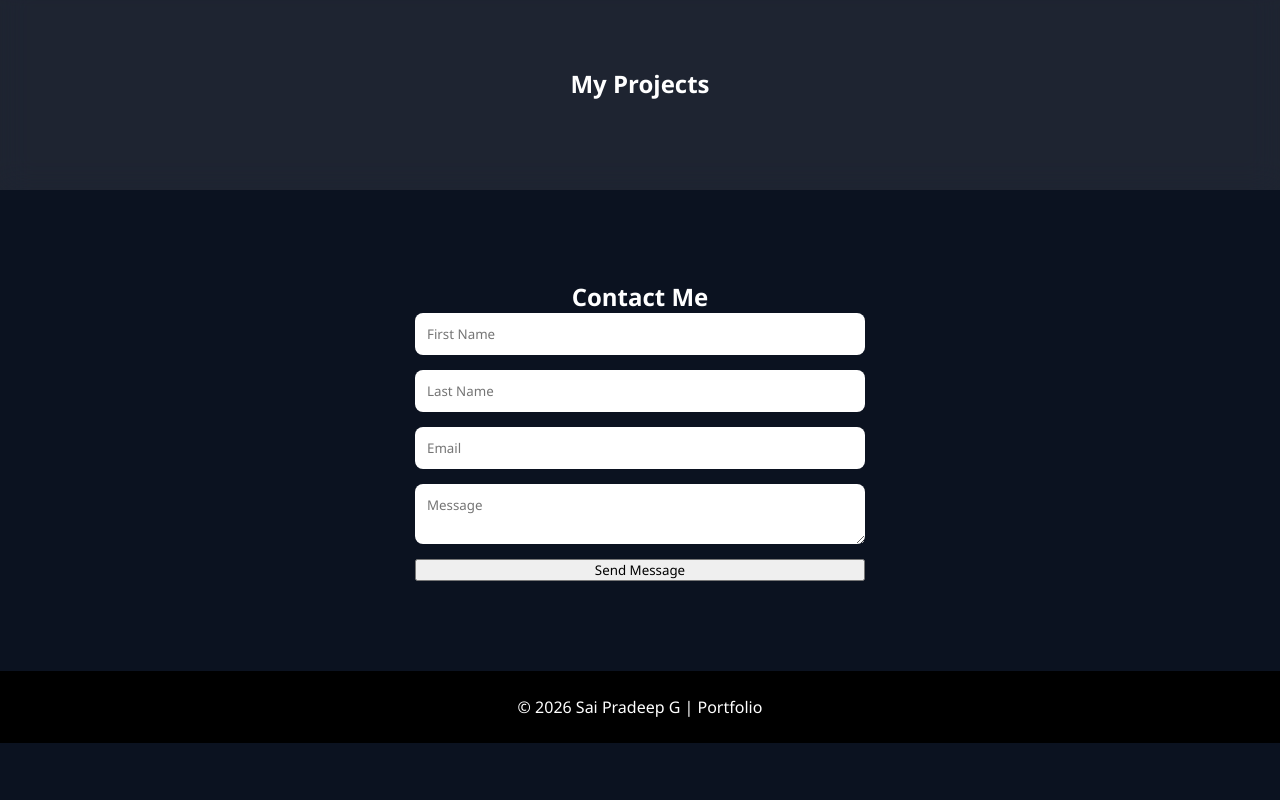
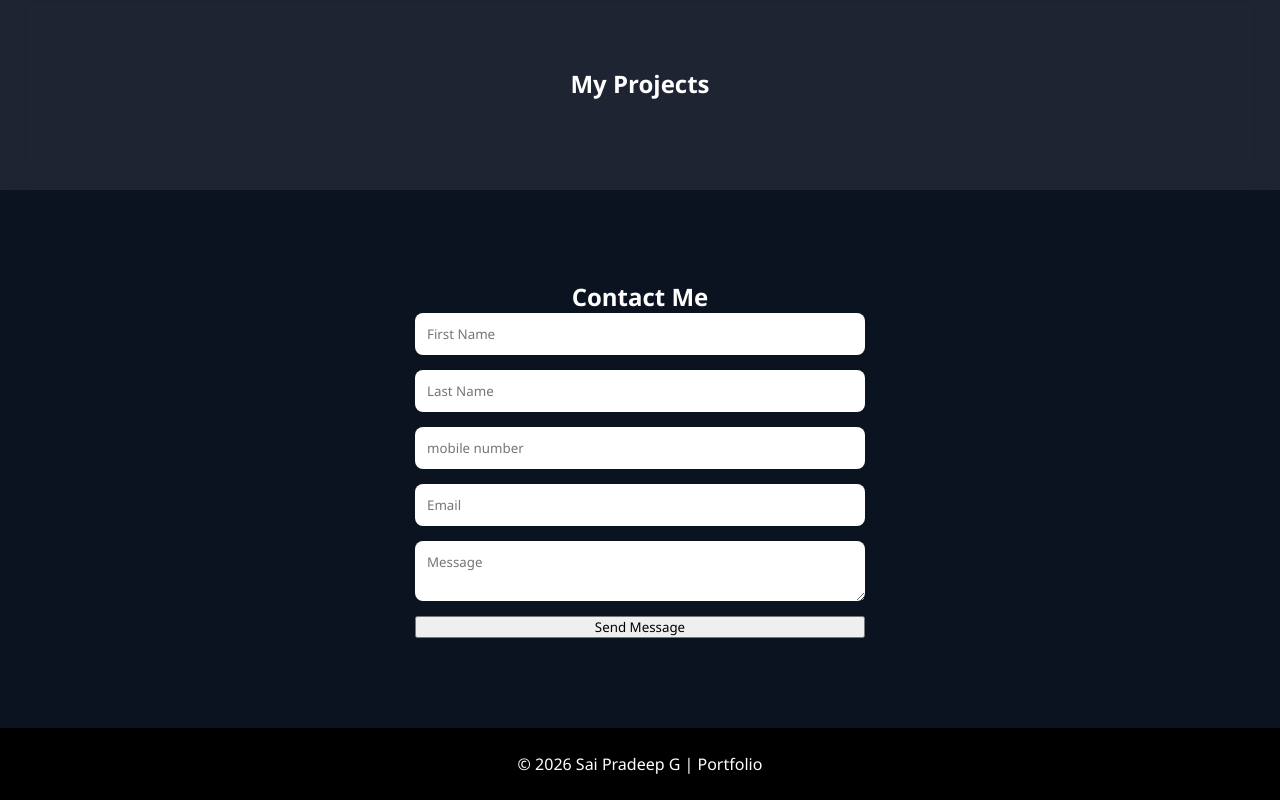
Before and after one commit to Pradeep-2005G/MyPortfolio, a plain HTML site: page index.html in a window 1280 px wide. Shown: the part 1615-2415 px from the top of the page. Before the commit the page ends 2358 px from the top, so only its background shows below. Drawn offline with Linux system fonts and the light colour scheme; a script that the page names is missing.

Commit message:
Add files via upload

```diff
--- a/index.html
+++ b/index.html
@@ -99,6 +99,13 @@
     >
 
     <input
+      type="number"
+      name="mobilenumber"
+      placeholder="mobile number"
+      required
+    >
+
+    <input
       type="email"
       name="fi-sender-email"
       placeholder="Email"
```
